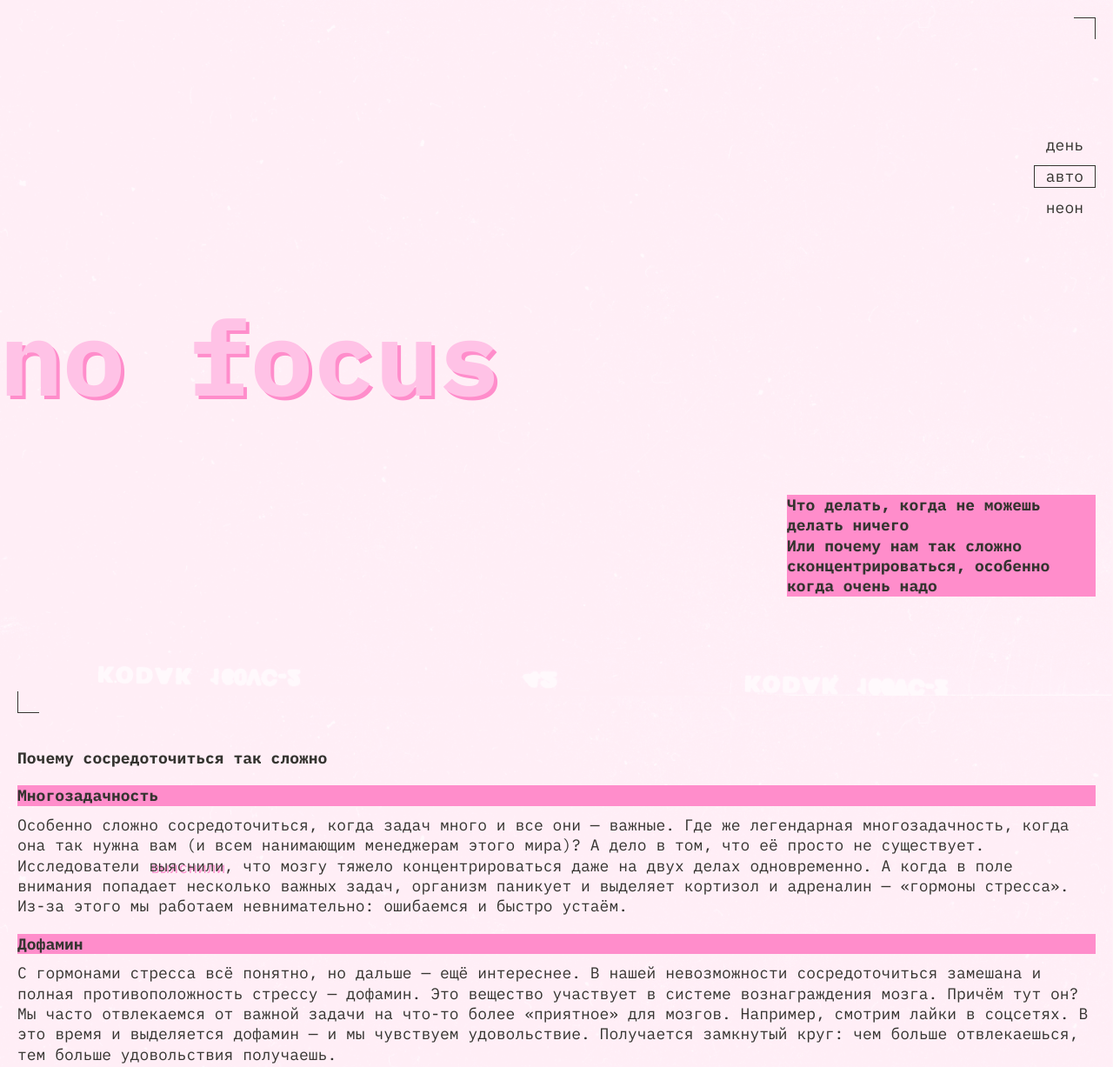
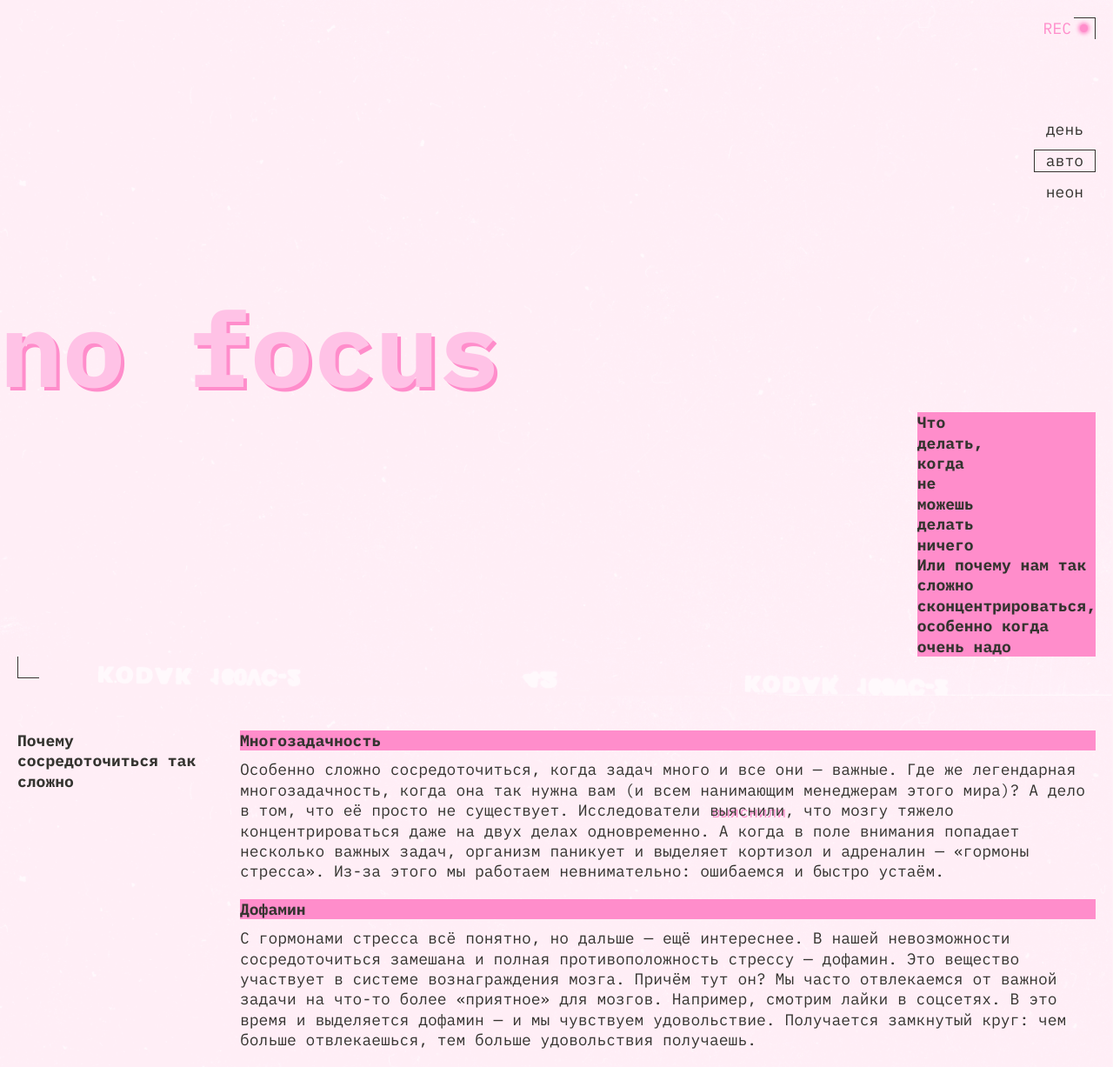
Before and after one commit to HiRustem/slozhno-sosredotochitsya, a plain HTML site: page index.html in a window 1280 px wide. Shown: the top 1227 px of the page at 87% size. Drawn offline with Linux system fonts and the light colour scheme.

Commit message:
дописал основные стили, осталось доделать header__description и галерею, а также адаптировать под максимальное разрешение экрана

```diff
--- a/index.html
+++ b/index.html
@@ -17,6 +17,7 @@
   </head>
   <body class="page">
     <header class="header decorated-zone">
+      <div class="decorated-text"></div>
       <nav class="header__theme-menu">
         <ul class="header__theme-menu-list">
           <li class="header__theme-menu-item">
@@ -46,18 +47,17 @@
 
       <h1 class="header__title title">no focus</h1>
 
-      <p class="header__description title-decor">
-        Что делать, когда не можешь делать ничего
-        <br>
-        Или почему нам так сложно сконцентрироваться, особенно когда очень надо
-      </p>
+      <div class="header__description title-decor">
+        <p class="header__description-text">Что делать, когда не можешь делать ничего</p>
+        <p class="header__description-text">Или почему нам так сложно сконцентрироваться, особенно когда очень надо</p>
+      </div>
     </header>
 
     <main>
-      <section class="content column">
+      <section class="content column grid-container">
         <h2 class="content__heading">Почему сосредоточиться так сложно</h2>
 
-        <ul class="content__list">
+        <ul class="content__list grid-container">
           <li class="content__list-item">
             <h3 class="content__list-item__heading title-decor">Многозадачность</h3>
 
@@ -75,10 +75,10 @@
           </li>
         </ul>
       </section>
-      <section class="content wide">
+      <section class="content wide grid-container">
         <h2 class="content__heading">Что снижает концентрацию внимания?</h2>
 
-        <ul class="content__list">
+        <ul class="content__list grid-container">
           <li class="content__list-item">
             <h3 class="content__list-item__heading title-decor">Многозадачность</h3>
 
@@ -105,13 +105,13 @@
         </ul>
       </section>
 
-      <section class="content column">
+      <section class="content column grid-container">
         <h2 class="content__heading">Как концентрироваться лучше, чем золотая рыбка (то есть дольше трёх секунд)</h2>
 
-        <div class="content__list-container">
+        <div class="content__list-container grid-container">
           <h3 class="content__list-heading title-decor">5 простых (на самом деле не очень) советов</h3>
 
-          <ul class="content__list">
+          <ul class="content__list grid-container">
             <li class="content__list-item">
               <h4 class="content__list-item__heading title-decor">Представьте небо и облака</h4>
 
@@ -155,10 +155,10 @@
         </div>
       </section>
 
-      <section class="content wide" aria-label="Секция с галереей">
+      <section class="content grid-container" aria-label="Секция с галереей">
         <h3 class="content__list-heading title-decor">А можно в картинках?</h3>
 
-        <ul class="content__list gallery">
+        <ul class="content__list gallery grid-container">
           <li class="content__list-item">
             <img class="content__list-item__image" src="./images/sunset.png" loading="lazy" alt="Закат">
           </li>
--- a/styles/style.css
+++ b/styles/style.css
@@ -1,8 +1,10 @@
 /* Основные стили проекта. Это стили для темы, которую вы верстаете первой. */
 
 .page {
-  /* сохраните в разметке и стилях класс page. На его основе работает скрипт. */
-  padding: 10px;
+  min-inline-size: 375px;
+  max-inline-size: 1440px;
+
+  padding: var(--padding);
 
   background-image: url(../images/cover-image-light.png);
   background-position: center;
@@ -18,30 +20,70 @@
 
 .decorated-zone {
   --header-corner-color: var(--text-color);
+
+  position: relative;
+
+  display: grid;
+
+  inline-size: 100%;
+  min-block-size: calc(100vh - (var(--padding) * 2));
 }
 
 .decorated-zone::before,
 .decorated-zone::after {
   content: '';
 
-  width: 25px;
-  height: 25px;
+  position: absolute;
+
+  inline-size: 25px;
+  block-size: 25px;
 }
 
 .decorated-zone::before {
-  align-self: flex-start;
-  justify-self: flex-end;
+  inset-block-start: 0;
+  inset-inline-end: 0;
 
   border-block-start: 1px solid var(--header-corner-color);
   border-inline-end: 1px solid var(--header-corner-color);
 }
 
 .decorated-zone::after {
-  align-self: flex-end;
-  justify-self: flex-start;
+  inset-block-end: 0;
+  inset-inline-start: 0;
 
   border-block-end: 1px solid var(--header-corner-color);
   border-inline-start: 1px solid var(--header-corner-color);
+}
+
+.decorated-text {
+  position: absolute;
+
+  display: flex;
+  gap: 10px;
+  align-items: center;
+
+  inset-inline-end: 9px;
+  inset-block-start: 0;
+
+  color: var(--accent-color);
+  font-size: inherit;
+  line-height: 139%;
+}
+
+.decorated-text::before {
+  content: 'REC';
+}
+
+.decorated-text::after {
+  content: '';
+
+  inline-size: 9px;
+  block-size: 9px;
+
+  background-color: currentColor;
+  border-radius: 50%;
+
+  box-shadow: 0px 0px 4px 2px currentColor;
 }
 
 .title {
@@ -51,7 +93,6 @@
   text-shadow: 4px 4px 0 var(--accent-color);
   color: var(--header-color);
   line-height: 82.5%;
-  white-space: break-spaces;
 }
 
 .title-decor {
@@ -62,19 +103,18 @@
   color: var(--accent-background-text-color);
 }
 
+.grid-container {
+  display: grid;
+  gap: 20px;
+}
+
 /* header */
 
 .header {
-  display: grid;
-  grid-template-rows: repeat(5, min-content);
+  grid-template-rows: 1fr min-content 1fr;
   grid-template-columns: 1fr;
 
-  width: 100%;
-  height: 100vh;
-
-  align-content: space-between;
-
-  margin-block-end: 40px;
+  margin-block-end: var(--margin);
 }
 
 .header__theme-menu {
@@ -129,17 +169,19 @@
 }
 
 .header__title {
-  align-self: center;
+  align-self: flex-start;
   justify-self: flex-start;
 }
 
 .header__description {
-  width: 355px;
-
-  align-self: flex-start;
+  align-self: center;
   justify-self: flex-end;
 
   font-weight: 700;
+}
+
+.header__description-text {
+  inline-size: min-content;
 }
 
 /* content */
@@ -155,16 +197,12 @@
   color: var(--heading-color);
 }
 
-.content__list-item:not(:last-child) {
-  margin-block: 20px;
-}
-
-.gallery .content__list-item:not(:last-child) {
-  margin-block: 10px;
+.grid-container:has(.gallery),
+.gallery {
+  gap: var(--padding);
 }
 
 .content__list-heading {
-  margin-block-start: 20px;
   font-size: inherit;
 }
 
@@ -208,10 +246,10 @@
 /* footer */
 
 .footer {
-  display: grid;
-  grid-template-rows: min-content max-content min-content;
+  align-content: center;
+  justify-content: center;
 
-  margin-block-start: 40px;
+  margin-block-start: var(--margin);
 }
 
 .footer__title {
@@ -221,11 +259,20 @@
 }
 
 @media(width >= 768px) {
-  .page {
-    padding: 20px;
+  :root {
+    --margin: 60px;
+    --padding: 20px;
   }
 
   .header__title {
     margin-inline-start: -20px;
   }
+
+  .column {
+    grid-template-columns: fit-content(236px) 1fr;
+  }
+
+  .wide .content__heading {
+    inline-size: 236px;
+  }
 }
--- a/styles/variables.css
+++ b/styles/variables.css
@@ -9,4 +9,7 @@
   --text-color: #353430;
 
   --hover-color: #32312d66;
+
+  --margin: 40px;
+  --padding: 10px;
 }
```
